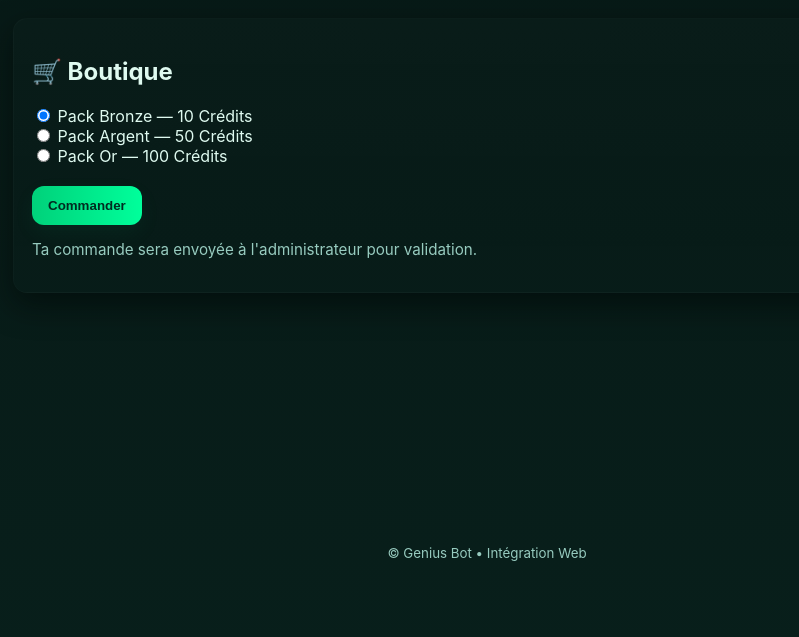
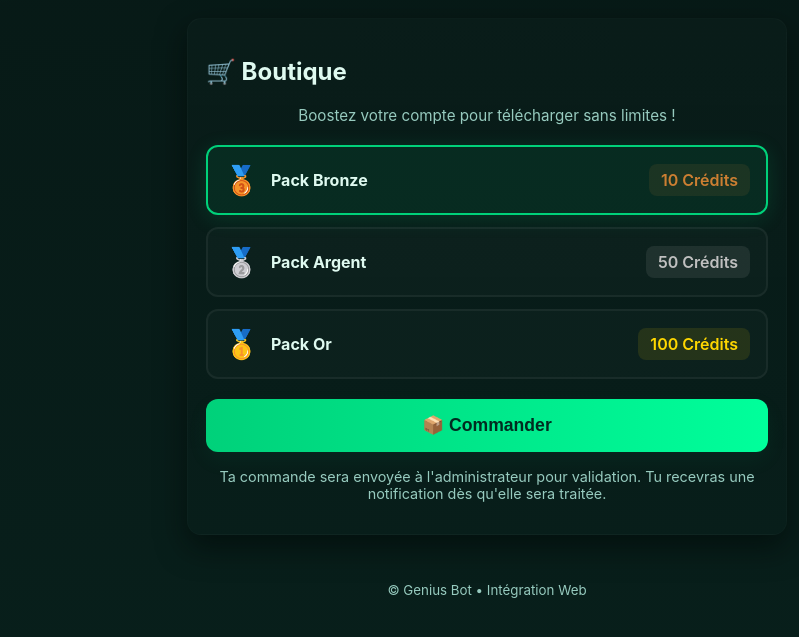
Before and after one commit to herizoe14-dev/Genius-, a Flask app: page /shop in a window 1280 px wide. Shown: the part 113-750 px from the top of the page, without its empty margins (153-952 px from the left). Run offline with Flask 3, Linux system fonts and the light colour scheme; the visitor is signed in with stand-in values (Sample User, id 1); parts of the project's set-up code (start-up, migrations or seed data) failed here and were passed over.

Commit message:
Fix notifications to always appear in web UI and improve shop page design
Co-authored-by: herizoe14-dev <224151360+herizoe14-dev@users.noreply.github.com>

```diff
--- a/app.py
+++ b/app.py
@@ -339,7 +339,7 @@ def shop():
             parse_mode="Markdown"
         )
         telegram_target = resolve_telegram_id(user_id)
-        user_notified = send_telegram_message(
+        send_telegram_message(
             bot_user,
             telegram_target,
             "🧾 **Commande reçue !**\nVotre demande d'achat est en attente de validation.",
@@ -347,12 +347,12 @@ def shop():
             log_func=app.logger.exception,
             parse_mode="Markdown"
         )
-        if not user_notified:
-            add_notification(
-                user_id,
-                "🧾 Commande reçue. Votre demande d'achat est en attente de validation.",
-                level="info"
-            )
+        # Toujours ajouter une notification web pour l'utilisateur
+        add_notification(
+            user_id,
+            "🧾 Commande reçue. Votre demande d'achat est en attente de validation.",
+            level="info"
+        )
         flash("Demande envoyée à l'administrateur.", "success")
         return redirect(url_for('shop'))
 
--- a/static/css/style.css
+++ b/static/css/style.css
@@ -131,6 +131,11 @@ body{
   color:var(--muted-text);
 }
 
+.notification-empty {
+  text-align: center;
+  padding: 20px;
+}
+
 /* Inputs & Buttons */
 input[type="text"], input[type="email"], input[type="password"], select{
   width:100%; padding:12px; margin:8px 0 12px; background:transparent; color:var(--text);
@@ -153,6 +158,103 @@ button.danger{ background:linear-gradient(90deg, #ff8a8a, #ff5b5b); color:white
 
 /* Footer */
 .footer{padding:22px;text-align:center;color:var(--muted-text)}
+
+/* Shop page styles */
+.shop-card {
+  max-width: 600px;
+  margin: 0 auto;
+}
+
+.shop-intro {
+  margin-bottom: 20px;
+  text-align: center;
+}
+
+.shop-form {
+  margin: 16px 0;
+}
+
+.pack-options {
+  display: flex;
+  flex-direction: column;
+  gap: 12px;
+  margin-bottom: 20px;
+}
+
+.pack-option {
+  cursor: pointer;
+}
+
+.pack-option input[type="radio"] {
+  display: none;
+}
+
+.pack-card {
+  display: flex;
+  align-items: center;
+  gap: 12px;
+  padding: 16px;
+  border-radius: 12px;
+  background: rgba(255,255,255,0.02);
+  border: 2px solid rgba(255,255,255,0.05);
+  transition: all 0.2s ease;
+}
+
+.pack-option input[type="radio"]:checked + .pack-card {
+  border-color: var(--accent);
+  background: rgba(0,209,122,0.08);
+  box-shadow: 0 4px 20px rgba(0,209,122,0.15);
+}
+
+.pack-card:hover {
+  background: rgba(255,255,255,0.04);
+  transform: translateX(4px);
+}
+
+.pack-badge {
+  font-size: 28px;
+}
+
+.pack-name {
+  font-weight: 700;
+  color: var(--text);
+  flex: 1;
+}
+
+.pack-credits {
+  font-weight: 600;
+  color: var(--accent);
+  padding: 6px 12px;
+  background: rgba(0,209,122,0.1);
+  border-radius: 8px;
+}
+
+.pack-card.bronze .pack-credits {
+  color: #cd7f32;
+  background: rgba(205,127,50,0.1);
+}
+
+.pack-card.silver .pack-credits {
+  color: #c0c0c0;
+  background: rgba(192,192,192,0.1);
+}
+
+.pack-card.gold .pack-credits {
+  color: #ffd700;
+  background: rgba(255,215,0,0.1);
+}
+
+.shop-btn {
+  width: 100%;
+  padding: 16px;
+  font-size: 1.1rem;
+}
+
+.shop-note {
+  margin-top: 16px;
+  text-align: center;
+  font-size: 0.9rem;
+}
 
 /* Sidebar (Drawer) */
 .sidebar{
--- a/templates/shop.html
+++ b/templates/shop.html
@@ -1,19 +1,42 @@
 {% extends "base.html" %}
 {% block content %}
-<div class="card">
+<div class="card shop-card">
   <h2>🛒 Boutique</h2>
-  <form method="post">
-    <label>
-      <input type="radio" name="pack" value="10" checked> Pack Bronze — 10 Crédits
-    </label><br>
-    <label>
-      <input type="radio" name="pack" value="50"> Pack Argent — 50 Crédits
-    </label><br>
-    <label>
-      <input type="radio" name="pack" value="100"> Pack Or — 100 Crédits
-    </label><br><br>
-    <button type="submit">Commander</button>
+  <p class="muted shop-intro">Boostez votre compte pour télécharger sans limites !</p>
+
+  <form method="post" class="shop-form">
+    <div class="pack-options">
+      <label class="pack-option">
+        <input type="radio" name="pack" value="10" checked>
+        <div class="pack-card bronze">
+          <span class="pack-badge">🥉</span>
+          <span class="pack-name">Pack Bronze</span>
+          <span class="pack-credits">10 Crédits</span>
+        </div>
+      </label>
+
+      <label class="pack-option">
+        <input type="radio" name="pack" value="50">
+        <div class="pack-card silver">
+          <span class="pack-badge">🥈</span>
+          <span class="pack-name">Pack Argent</span>
+          <span class="pack-credits">50 Crédits</span>
+        </div>
+      </label>
+
+      <label class="pack-option">
+        <input type="radio" name="pack" value="100">
+        <div class="pack-card gold">
+          <span class="pack-badge">🥇</span>
+          <span class="pack-name">Pack Or</span>
+          <span class="pack-credits">100 Crédits</span>
+        </div>
+      </label>
+    </div>
+
+    <button type="submit" class="btn shop-btn">📦 Commander</button>
   </form>
-  <p class="muted">Ta commande sera envoyée à l'administrateur pour validation.</p>
+
+  <p class="muted shop-note">Ta commande sera envoyée à l'administrateur pour validation. Tu recevras une notification dès qu'elle sera traitée.</p>
 </div>
 {% endblock %}
```
Also changed, not shown: admin.py (+9 -9 lines), templates/dashboard.html (+5 -2 lines).
